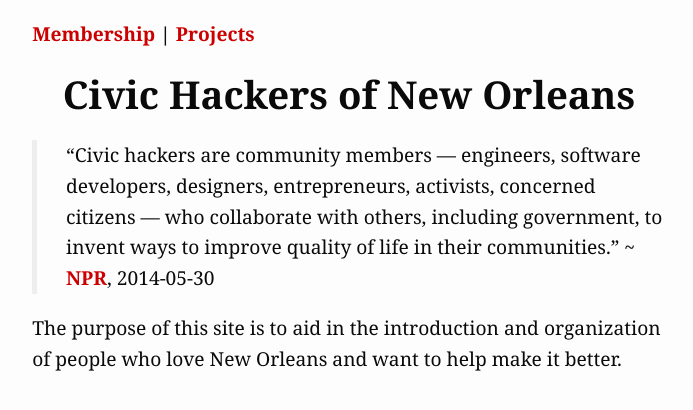
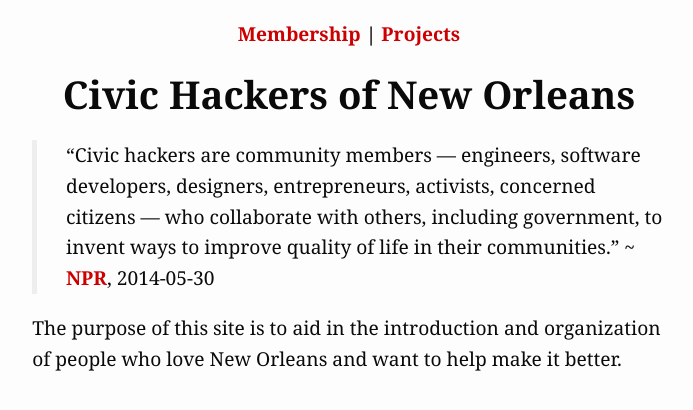
Before and after one commit to neworleans/neworleans.github.io, a Jekyll site: the page built from index.md, in a window 1280 px wide. Shown: the top 410 px of the page, without its empty margins (291-984 px from the left). Built offline with Jekyll 4.4.1, drawn with Linux system fonts in a browser that asks for light colours.

Commit message:
Fixed alignment of nav links

```diff
--- a/_includes/header.html
+++ b/_includes/header.html
@@ -11,7 +11,7 @@
 </head>
 <body>
 
-<p align="center">
+<p class="center">
     <a href="https://neworleans.github.io/membership">Membership<a>
     |
     <a href="https://neworleans.github.io/projects">Projects</a>
```
